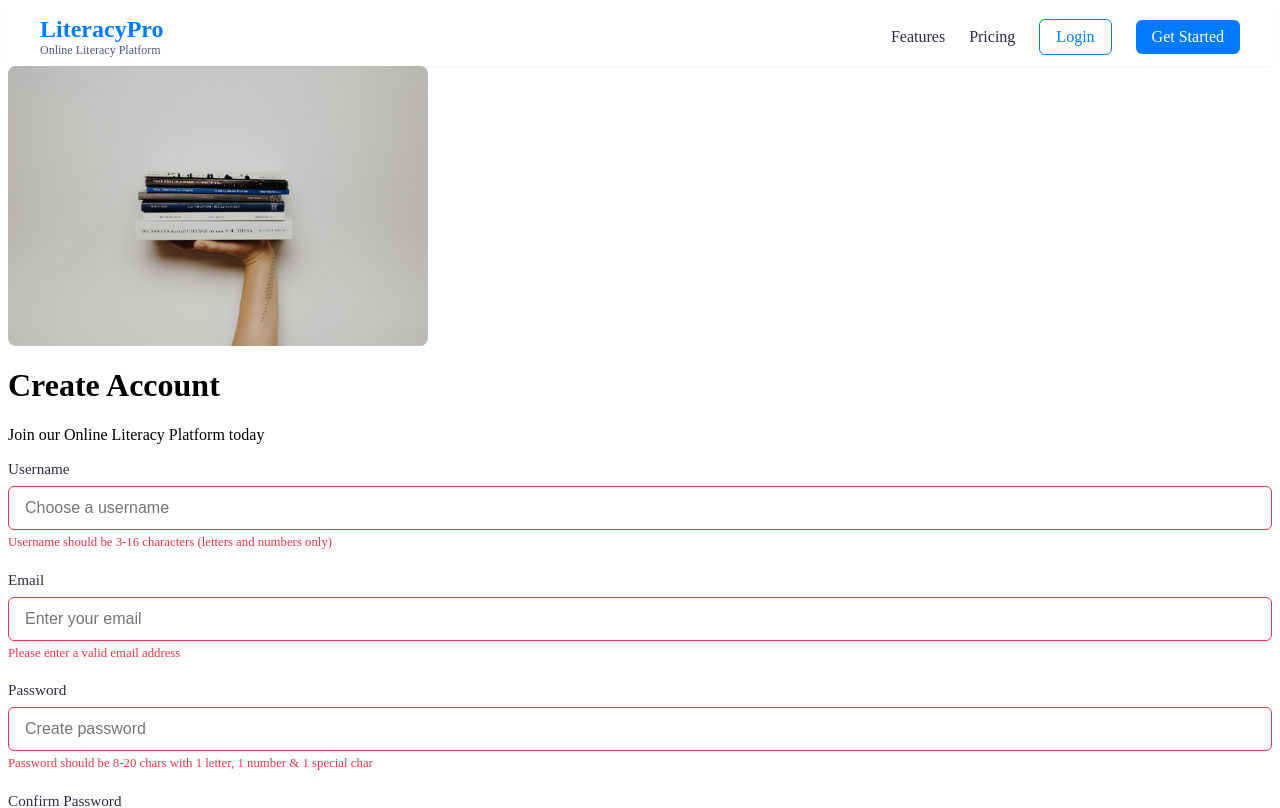
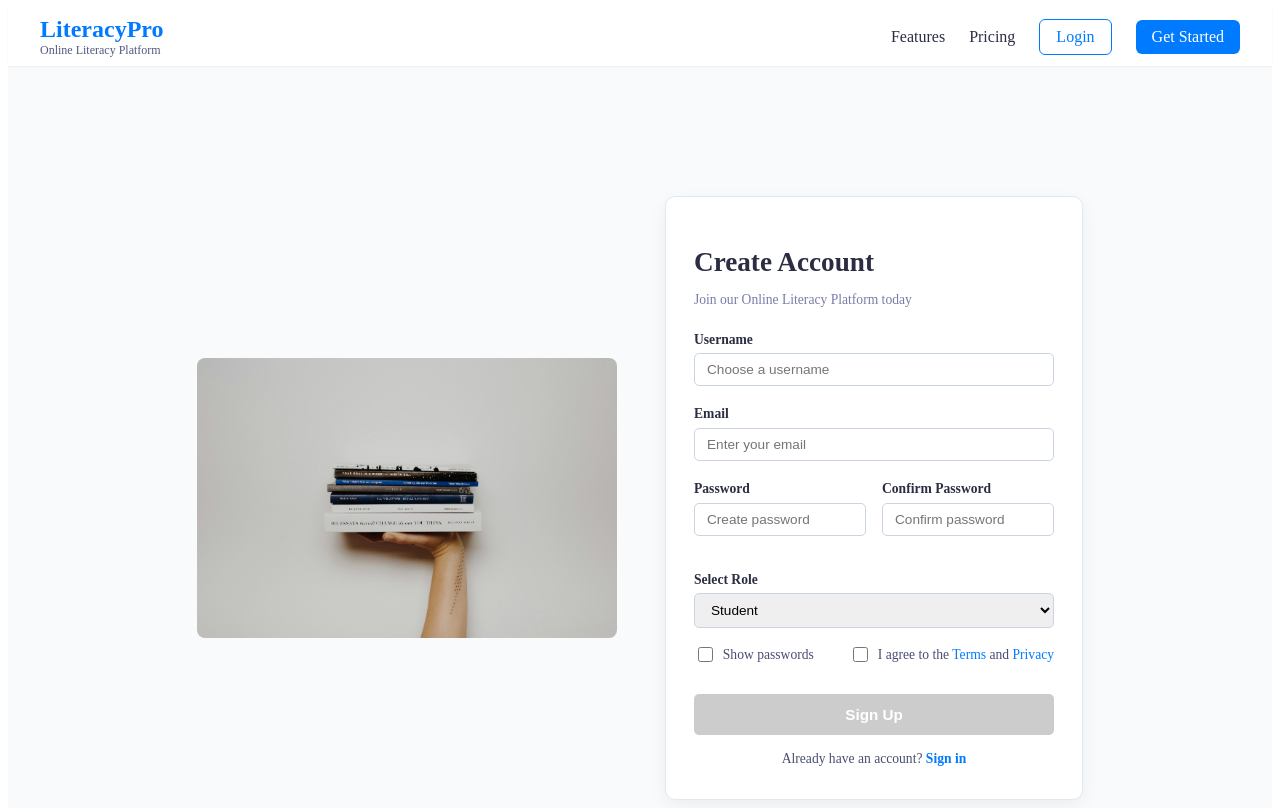
Before and after one commit to TapanKhakhlary/OnlineLiteracyPlatform, a React (Create React App) app in the folder frontend/: page /register in a window 1280 px wide. Shown: the top 808 px of the page. Built offline with nearby package versions, Linux system fonts and the light colour scheme; no server answers.

Commit message:
Update project with restored frontend and backend

```diff
--- a/frontend/src/components/FormInput.js
+++ b/frontend/src/components/FormInput.js
@@ -1,15 +1,17 @@
 import React, { useState } from 'react';
 import './FormInput.scss';
 
-const FormInput = ({ label, errorMessage, onChange, id, name, ...inputProps }) => {
+const FormInput = ({ label, error, onChange, onBlur, id, name, ...inputProps }) => {
   const [focused, setFocused] = useState(false);
   const inputId = id || name;
   const errorId = `${inputId}-error`;
 
-  const handleFocus = () => setFocused(true);
+  const handleFocus = () => {
+    setFocused(true);
+  };
 
   return (
-    <div className={`form-input ${errorMessage ? 'has-error' : ''}`}>
+    <div className={`form-input ${error ? 'has-error' : ''}`}>
       {label && (
         <label htmlFor={inputId} className="input-label">
           {label}
@@ -21,18 +23,21 @@ const FormInput = ({ label, errorMessage, onChange, id, name, ...inputProps }) =
         id={inputId}
         name={name}
         onChange={onChange}
-        onBlur={handleFocus}
+        onBlur={(e) => {
+          handleFocus();
+          if (onBlur) onBlur(e);
+        }}
         onFocus={() => name === 'confirmPassword' && setFocused(true)}
-        aria-invalid={!!errorMessage}
-        aria-describedby={errorMessage ? errorId : undefined}
+        aria-invalid={!!error}
+        aria-describedby={error ? errorId : undefined}
         data-focused={focused}
-        className={`input-field ${errorMessage ? 'input-error' : ''}`}
+        className={`input-field ${error ? 'input-error' : ''}`}
         autoComplete="off"
       />
 
-      {errorMessage && (
+      {error && (
         <span id={errorId} className="error-message" role="alert">
-          {errorMessage}
+          {error}
         </span>
       )}
     </div>
--- a/frontend/src/pages/Register.js
+++ b/frontend/src/pages/Register.js
@@ -15,6 +15,7 @@ const Register = () => {
   });
 
   const [errors, setErrors] = useState({});
+  const [touched, setTouched] = useState({});
   const [showPasswords, setShowPasswords] = useState(false);
   const [agreeToTerms, setAgreeToTerms] = useState(false);
   const [submitError, setSubmitError] = useState('');
@@ -62,17 +63,22 @@ const Register = () => {
     },
   ];
 
+  const handleBlur = (e) => {
+    setTouched({ ...touched, [e.target.name]: true });
+  };
+
   const handleSubmit = async (e) => {
     e.preventDefault();
     setSubmitError('');
 
     const newErrors = {};
     inputs.forEach((input) => {
-      if (input.required && !values[input.name]) {
+      const value = values[input.name];
+      if (input.required && !value) {
         newErrors[input.name] = 'This field is required';
-      } else if (input.pattern && !new RegExp(input.pattern).test(values[input.name])) {
+      } else if (input.pattern && !new RegExp(input.pattern).test(value)) {
         newErrors[input.name] = input.errorMessage;
-      } else if (input.validate && !input.validate(values[input.name])) {
+      } else if (input.validate && !input.validate(value)) {
         newErrors[input.name] = input.errorMessage;
       }
     });
@@ -81,17 +87,16 @@ const Register = () => {
       newErrors.agreeToTerms = 'You must agree to the terms';
     }
 
-    if (Object.keys(newErrors).length > 0) {
-      setErrors(newErrors);
-      return;
-    }
+    setErrors(newErrors);
+
+    if (Object.keys(newErrors).length > 0) return;
 
     try {
       const { username, email, password, role } = values;
       await register({ username, email, password, role });
       navigate('/login');
     } catch (error) {
-       console.error('Register Error:', error);
+      console.error('Register Error:', error);
       setSubmitError(error.message || 'Registration failed. Please try again.');
     }
   };
@@ -129,7 +134,8 @@ const Register = () => {
                 {...input}
                 value={values[input.name]}
                 onChange={onChange}
-                error={errors[input.name]}
+                onBlur={handleBlur}
+                error={touched[input.name] && errors[input.name]}
               />
             </div>
           ))}
@@ -141,7 +147,8 @@ const Register = () => {
                   {...input}
                   value={values[input.name]}
                   onChange={onChange}
-                  error={errors[input.name]}
+                  onBlur={handleBlur}
+                  error={touched[input.name] && errors[input.name]}
                 />
               </div>
             ))}
@@ -154,6 +161,7 @@ const Register = () => {
               id="role"
               value={values.role}
               onChange={onChange}
+              onBlur={handleBlur}
               className="form-select"
             >
               <option value="student">Student</option>
@@ -178,18 +186,32 @@ const Register = () => {
                 type="checkbox"
                 id="agreeToTerms"
                 checked={agreeToTerms}
-                onChange={(e) => setAgreeToTerms(e.target.checked)}
+                onChange={(e) => {
+                  setAgreeToTerms(e.target.checked);
+                  setTouched({ ...touched, agreeToTerms: true });
+                }}
               />
               <label htmlFor="agreeToTerms">
                 I agree to the <Link to="/terms">Terms</Link> and <Link to="/privacy">Privacy</Link>
               </label>
-              {errors.agreeToTerms && (
+              {touched.agreeToTerms && errors.agreeToTerms && (
                 <div className="invalid-feedback d-block">{errors.agreeToTerms}</div>
               )}
             </div>
           </div>
 
-          <button type="submit" className="btn-primary" disabled={!agreeToTerms}>
+          <button
+            type="submit"
+            className="btn-primary"
+            disabled={
+              !agreeToTerms ||
+              !values.username ||
+              !values.email ||
+              !values.password ||
+              !values.confirmPassword ||
+              values.password !== values.confirmPassword
+            }
+          >
             Sign Up
           </button>
         </form>
--- a/frontend/src/pages/Register.scss
+++ b/frontend/src/pages/Register.scss
@@ -1,7 +1,10 @@
 @use 'sass:color';
 @use '../styles/variables' as *;
 
-.register-container {
+// ----------------------------
+// Container
+// ----------------------------
+.register-page {
   display: flex;
   justify-content: center;
   align-items: center;
@@ -10,7 +13,6 @@
   padding: 2rem;
   background-color: #f9fafc;
   gap: 3rem;
-  text-align: center;
 
   @media (max-width: 992px) {
     flex-direction: column;
@@ -19,7 +21,48 @@
   }
 }
 
-.register-form-container {
+// ----------------------------
+// Illustration Section
+// ----------------------------
+.register-illustration {
+  display: flex;
+  justify-content: center;
+  align-items: center;
+  width: 100%;
+  max-width: 420px;
+
+  img {
+    width: 100%;
+    height: auto;
+    max-height: 45vh;
+    object-fit: contain;
+    display: block;
+    border-radius: 8px;
+  }
+
+  @media (max-width: 992px) {
+    max-width: 85%;
+    img {
+      max-height: 40vh;
+    }
+  }
+
+  @media (max-width: 768px) {
+    max-width: 90%;
+    img {
+      max-height: 35vh;
+    }
+  }
+
+  @media (min-width: 1600px) {
+    max-width: 500px;
+  }
+}
+
+// ----------------------------
+// Form Section
+// ----------------------------
+.register-form {
   width: 100%;
   max-width: 360px;
   background-color: #fff;
@@ -29,6 +72,7 @@
   box-shadow: 0 6px 18px rgba(0, 0, 0, 0.05);
   transition: all 0.3s ease-in-out;
 
+  // Header
   .register-header {
     margin-bottom: 1.5rem;
 
@@ -45,6 +89,7 @@
     }
   }
 
+  // Form
   form {
     .form-group {
       margin-bottom: 1rem;
@@ -65,9 +110,7 @@
         border: 1px solid #cbd5e1;
         border-radius: 5px;
         font-size: 0.85rem;
-        transition:
-          border-color 0.25s ease,
-          box-shadow 0.25s ease;
+        transition: border-color 0.25s ease, box-shadow 0.25s ease;
 
         &:focus {
           outline: none;
@@ -84,12 +127,18 @@
         color: $danger-color;
         font-size: 0.72rem;
         margin-top: 0.2rem;
-        opacity: 0;
         transition: opacity 0.2s ease;
+        opacity: 1;
+      }
+    }
 
-        &.visible {
-          opacity: 1;
-        }
+    .form-row {
+      display: flex;
+      gap: 1rem;
+
+      @media (max-width: 500px) {
+        flex-direction: column;
+        gap: 0.75rem;
       }
     }
 
@@ -102,14 +151,14 @@
         margin-bottom: 0.8rem;
         text-align: left;
 
-        &-input {
+        input[type='checkbox'] {
           margin-right: 0.6rem;
           width: 0.95rem;
           height: 0.95rem;
           accent-color: $primary-color;
         }
 
-        &-label {
+        label {
           font-size: 0.85rem;
           color: color.adjust($dark-color, $lightness: 15%);
 
@@ -148,11 +197,11 @@
     }
   }
 
-  .auth-redirect {
-    margin-top: 0.8rem;
+  .auth-footer {
+    margin-top: 1rem;
     font-size: 0.85rem;
+    text-align: center;
     color: color.adjust($dark-color, $lightness: 15%);
-    text-align: center;
 
     a {
       color: $primary-color;
@@ -165,38 +214,3 @@
     }
   }
 }
-
-.register-illustration {
-  display: flex;
-  justify-content: center;
-  align-items: center;
-  width: 100%;
-  max-width: 420px;
-
-  img {
-    width: 100%;
-    height: auto;
-    max-height: 45vh;
-    object-fit: contain;
-    display: block;
-    border-radius: 8px;
-  }
-
-  @media (max-width: 992px) {
-    max-width: 85%;
-    img {
-      max-height: 40vh;
-    }
-  }
-
-  @media (max-width: 768px) {
-    max-width: 90%;
-    img {
-      max-height: 35vh;
-    }
-  }
-
-  @media (min-width: 1600px) {
-    max-width: 500px;
-  }
-}
```
Also changed, not shown: 1 other file (tests, documents, lock files or other folders).
